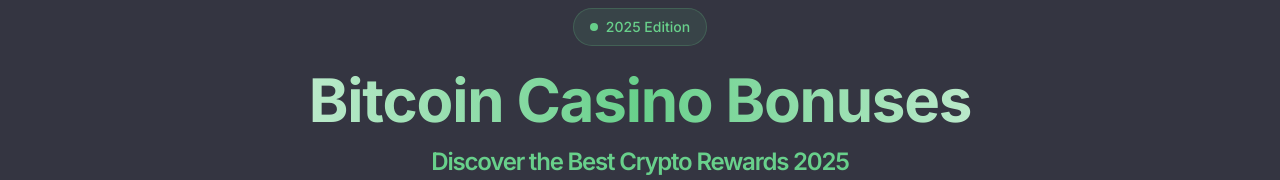
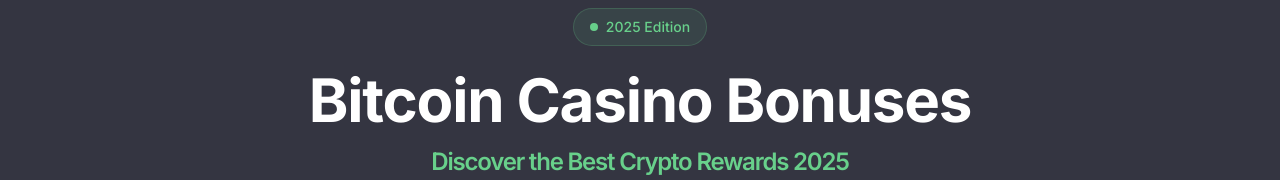
Before and after one commit to blacksandsmedia/cryptobonuses, a Next.js app: page / in a window 1280 px wide. Shown: the part 168-348 px from the top of the page. Built offline with nearby package versions, Linux system fonts and the light colour scheme; no server answers; the database is empty.

Commit message:
refactor: improve h1 and numbered list styling
- Change homepage h1 'Bitcoin Casino Bonuses' from gradient to white text
- Remove circular backgrounds from numbered lists in content
- Display numbers as simple '1.', '2.', etc. in accent color
- Improve text readability and simplify design

```diff
--- a/src/app/page.tsx
+++ b/src/app/page.tsx
@@ -341,8 +341,8 @@ export default function Home() {
           </div>
 
           <h1 className="relative">
-            {/* Main heading with gradient */}
-            <span className="block text-3xl sm:text-4xl md:text-5xl lg:text-6xl font-bold bg-gradient-to-r from-white via-[#68D08B] to-white bg-clip-text text-transparent leading-tight mb-4">
+            {/* Main heading with white text */}
+            <span className="block text-3xl sm:text-4xl md:text-5xl lg:text-6xl font-bold leading-tight mb-4 text-white">
               Bitcoin Casino Bonuses
             </span>
 
--- a/src/components/casino/RichContent.tsx
+++ b/src/components/casino/RichContent.tsx
@@ -544,10 +544,10 @@ export default function RichContent({
           const number = trimmedLine.match(/^([0-9]+)\./)?.[1];
           return (
             <div key={index} className="flex items-start gap-3 mb-4">
-              <span className="flex-shrink-0 w-7 h-7 bg-[#8b8c98] text-[#1a1a1a] rounded-full flex items-center justify-center text-sm font-bold mt-0.5 shadow-sm">
-                {number}
+              <span className="flex-shrink-0 text-[#68D08B] font-bold text-body-md min-w-[1.5rem]">
+                {number}.
               </span>
-              <p className="text-[#a4a5b0] leading-relaxed flex-1 pt-0.5">
+              <p className="text-[#a4a5b0] leading-relaxed flex-1">
                 {processDescriptionWithLinks(text, handleCodeCopy, casinoData, bonusData, analyticsData)}
               </p>
             </div>
```
